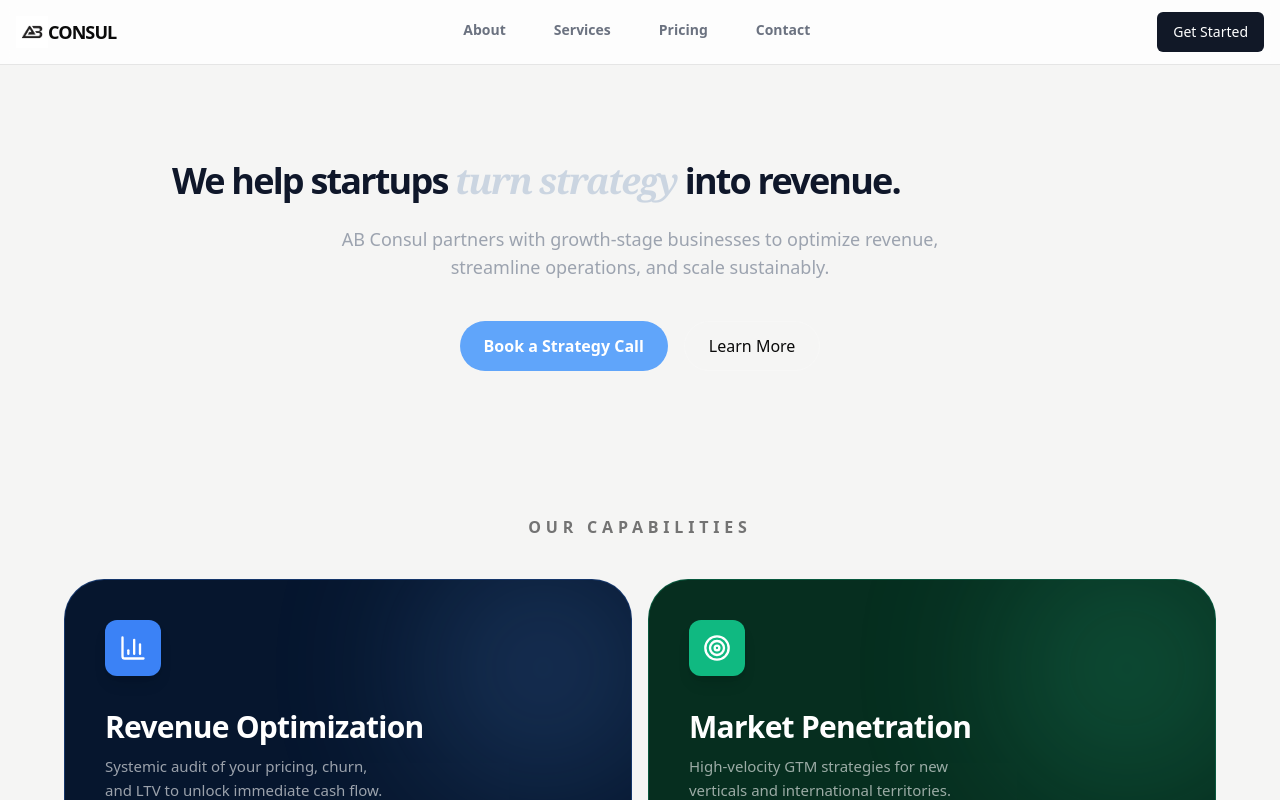
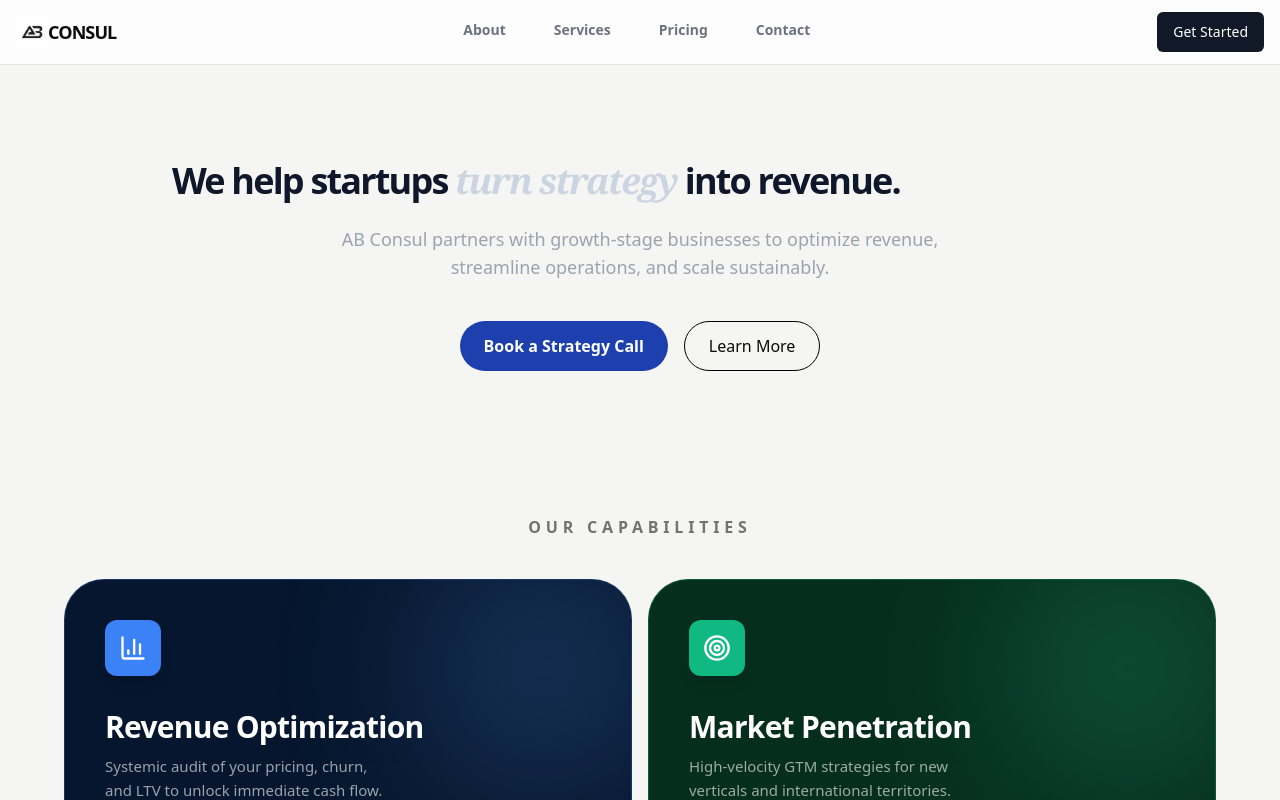
Before and after one commit to l-tting/ab-consul, a Next.js app in the folder my-app/: page / in a window 1280 px wide. Shown: the top 800 px of the page. Built offline with nearby package versions, Linux system fonts and the light colour scheme.

Commit message:
home page hero section CTA v4

```diff
--- a/my-app/src/components/HeroHome1.jsx
+++ b/my-app/src/components/HeroHome1.jsx
@@ -4,7 +4,7 @@ const HeroHome1 = () => {
     return (
         <div>
             <section className="text-center py-24 px-6">
-                <h1 className="text-3xl md:text-4xl font-black tracking-tighter text-slate-900 leading-[0.9] max-w-5xl">
+                <h1 className="text-3xl md:text-4xl text-center font-black tracking-tighter text-slate-900 leading-[0.9] max-w-5xl">
                     We help startups
                     <span className="text-slate-300 italic font-serif"> turn strategy </span>
                     into revenue.
@@ -15,10 +15,10 @@ const HeroHome1 = () => {
                 </p>
 
                 <div className="mt-10 flex justify-center gap-4">
-                    <button className="bg-blue-400 text-white px-6 py-3 rounded-full font-semibold">
+                    <button className="bg-blue-800 text-white px-6 py-3 rounded-full font-semibold">
                         Book a Strategy Call
                     </button>
-                    <button className="border border-white/20 px-6 py-3 rounded-full">
+                    <button className="border border-black px-6 py-3 rounded-full">
                         Learn More
                     </button>
                 </div>
```
